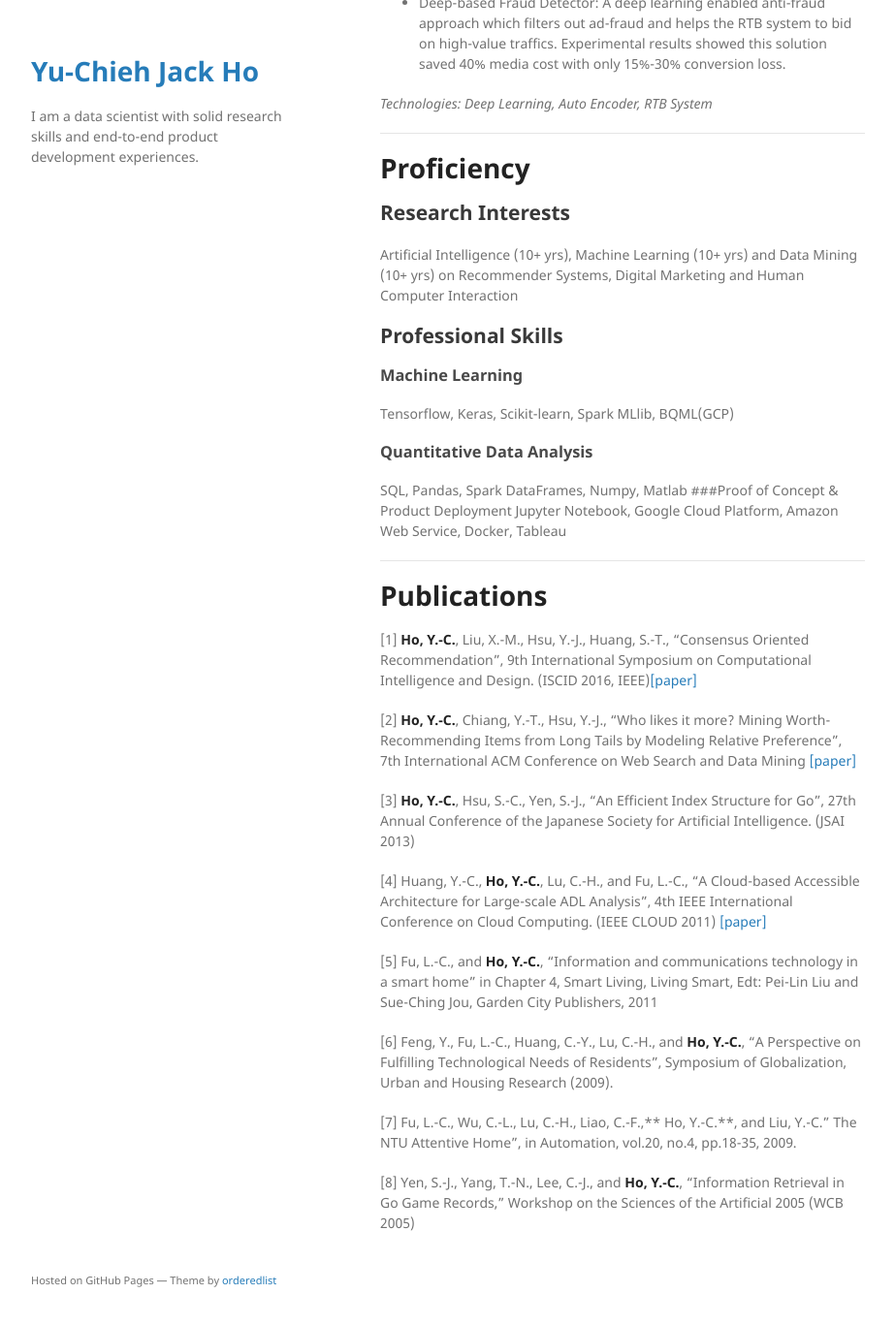
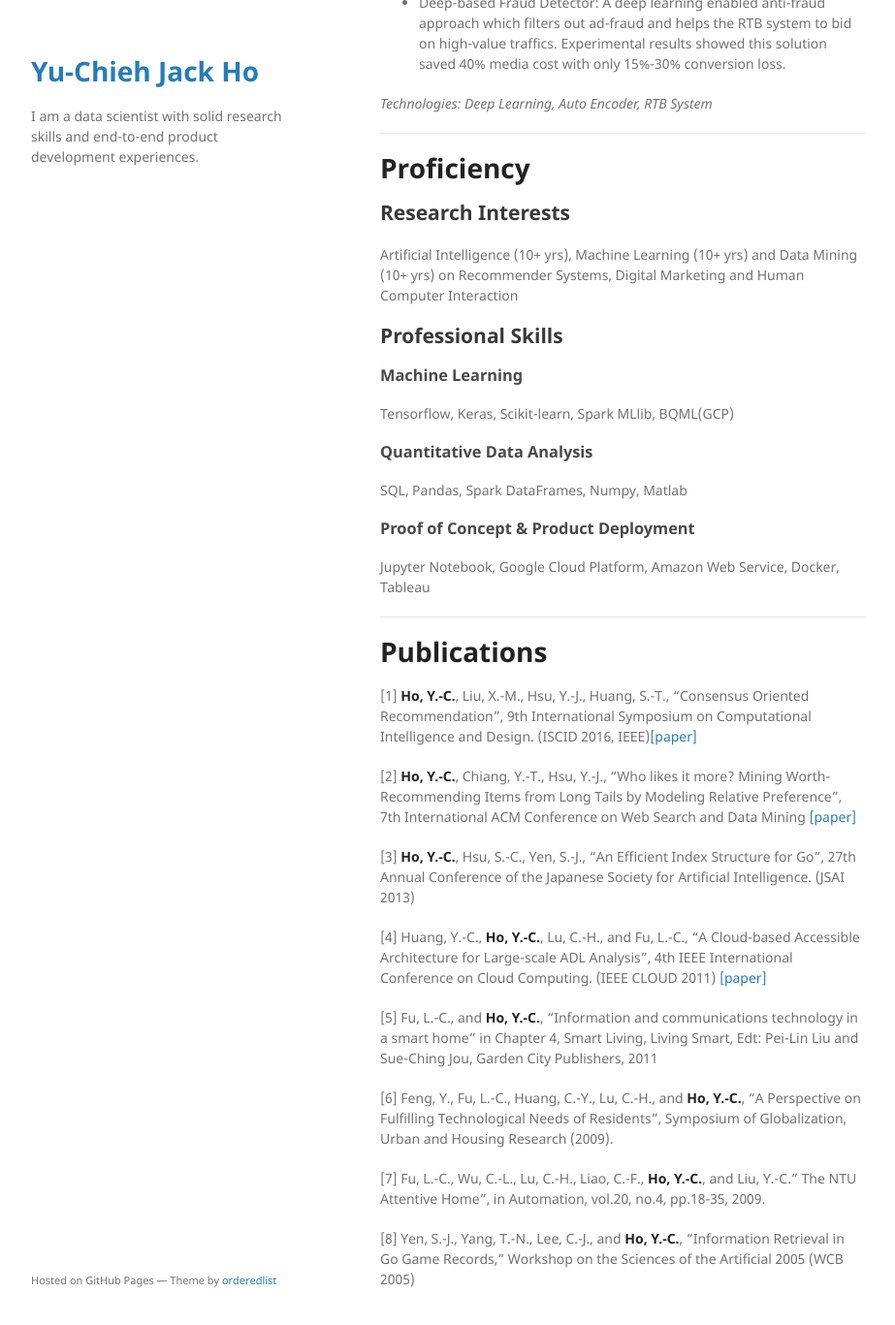
Before and after one commit to yuchieh/yuchieh.github.io, a Jekyll site: the page built from index.md, in a window 1280 px wide and 1400 px high, scrolled down 4882 px. Shown: the top 1367 px of the window at 97% size, without its empty margins (178-1101 px from the left). Built offline with Jekyll 4.4.1, drawn with Linux system fonts in a browser that asks for light colours; our own code applies the rules of GitHub Pages for plain Markdown files; before the commit the page ends 6224 px from its top, so only the background shows below that; some of the changed lines change nothing that is shown; some of the changed text lies outside the part shown.

Commit message:
edit fonts

```diff
--- a/index.md
+++ b/index.md
@@ -8,7 +8,7 @@
 I received my Ph.D. in Computer Science from [National Taiwan University](https://www.ntu.edu.tw/) and developed solid professional skills, especially machine learning and data mining when working with Prof. Jane Yung-jen Hsu in [Intelligent Agents (iAgents) Lab](https://iagentntu.github.io/) and Prof. Thomas S.
 Huang in [Image Formation and Processing (IFP) group](https://ifp-uiuc.github.io/), [University of Illinois at Urbana-Champaign](https://illinois.edu/).
 
-# Selected Academic Projects
+# Research Papers
 ## Learning User Preference from Heterogeneous Data
 ![project_vreeg](assets/img/e2e_dnn_rec.png)
 _2015 [iAgents Lab](https://iagentntu.github.io/) & [IFP group](https://ifp-uiuc.github.io/)_
@@ -135,7 +135,7 @@
 Tensorflow, Keras, Scikit-learn, Spark MLlib, BQML(GCP)
 ### Quantitative Data Analysis
 SQL, Pandas, Spark DataFrames, Numpy, Matlab
-###Proof of Concept & Product Deployment
+### Proof of Concept & Product Deployment
 Jupyter Notebook, Google Cloud Platform, Amazon Web Service, Docker, Tableau
 
 *****
@@ -152,6 +152,6 @@
 
 [6] Feng, Y., Fu, L.-C., Huang, C.-Y., Lu, C.-H., and **Ho, Y.-C.**, "A Perspective on Fulfilling Technological Needs of Residents", Symposium of Globalization, Urban and Housing Research (2009).
 
-[7] Fu, L.-C., Wu, C.-L., Lu, C.-H., Liao, C.-F.,** Ho, Y.-C.**, and Liu, Y.-C.” The NTU Attentive Home”, in Automation, vol.20, no.4, pp.18-35, 2009.
+[7] Fu, L.-C., Wu, C.-L., Lu, C.-H., Liao, C.-F., **Ho, Y.-C.**, and Liu, Y.-C.” The NTU Attentive Home”, in Automation, vol.20, no.4, pp.18-35, 2009.
 
 [8] Yen, S.-J., Yang, T.-N., Lee, C.-J., and **Ho, Y.-C.**, “Information Retrieval in Go Game Records,” Workshop on the Sciences of the Artificial 2005 (WCB 2005)
```
